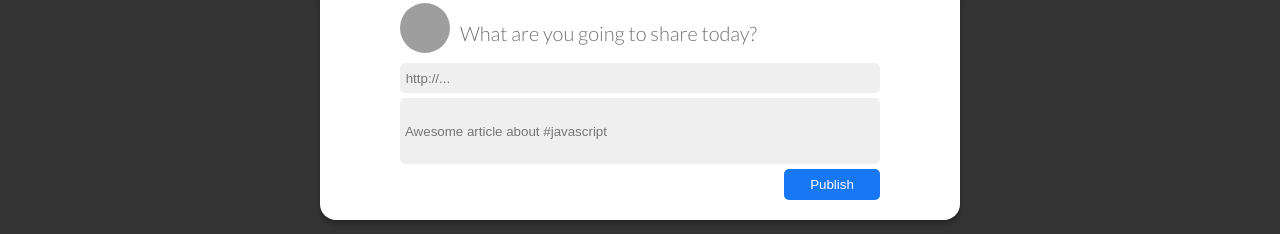
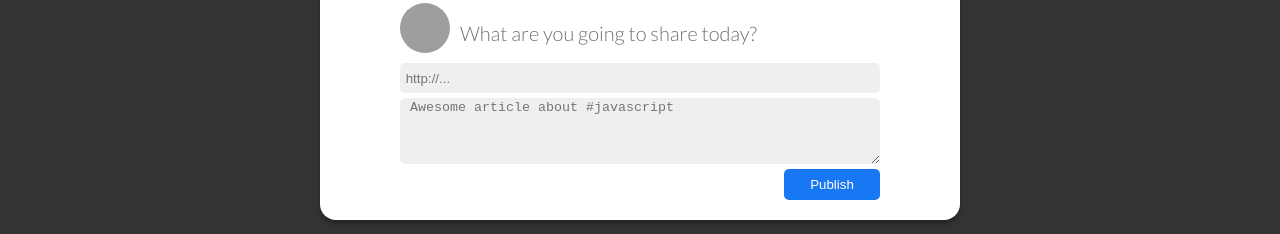
Before and after one commit to Marcio-VOT/Linkr-front, a React (Create React App) app: page /timeline in a window 1280 px wide. Shown: the part 201-435 px from the top of the page. Built offline with nearby package versions, Linux system fonts and the light colour scheme; no server answers; grey boxes are pictures that could not be loaded.

Commit message:
implementado registro de um novo post

```diff
--- a/src/comps/PostForm.js
+++ b/src/comps/PostForm.js
@@ -1,6 +1,50 @@
-import styled, { StyledComponent } from "styled-components";
+import styled from "styled-components";
+import axios from "axios";
+import { useState } from "react";
+import { useNavigate } from 'react-router-dom';
 
 export default function PostForm(){
+    const token = "eyJhbGciOiJIUzI1NiIsInR5cCI6IkpXVCJ9.eyJ1c2VySWQiOjIsImlhdCI6MTY3ODMyNjg1NywiZXhwIjoxNjc4MzM3NjU3fQ.9am1sNRkfJFrIyoyDYlxGCZDrn8owr_FAiBR1oS2Cy0";
+    const navigate = useNavigate();
+
+    function registerPost(event) {
+        event.preventDefault();
+
+        const config = {
+            headers: {
+                Authorization: `Bearer ${token}`
+            }
+        }
+
+        const URL = 'http://localhost:5000/posts';
+        const promise = axios.post(URL, postData, config);
+
+        promise.then(() => {
+            alert("Post cadastrado com sucesso");
+            navigate("/timeline");
+        })
+
+        promise.catch(() => {
+            alert("Não foi possível registrar o seu post.");
+            navigate("/timeline");
+        })
+
+        setPostData()
+    }
+
+    const [postData, setPostData] = useState({
+        externalLink: "",
+        description: ""
+    });
+
+    const {externalLink, description} = postData;
+
+    function handleForm(e) {
+        setPostData({
+            ...postData,
+            [e.target.name]: e.target.value,
+        })
+    }
     return(
         <PostFormContainer>
             <FormContent>
@@ -8,24 +52,29 @@ export default function PostForm(){
                     <img src="https://static.wikia.nocookie.net/meme/images/7/72/Irineu.png/revision/latest?cb=20170223020835&path-prefix=pt-br"/>
                     <p>What are you going to share today?</p>
                 </CustomerData>
-                <form data-test="publish-box">
+                <form onSubmit={registerPost} data-test="publish-box">
                     <input
                         className="link-input"
                         type="url"
                         id='url'
                         placeholder=' http://...'
                         required
-                        name='url'
+                        name='externalLink'
                         data-test='link'
+                        onChange={handleForm}
+                        value={externalLink}
                     />
-                    <input
-                        className="description-input"
+                    <textarea
+                        className="description-textarea"
                         type="text"
                         id='description'
                         placeholder=' Awesome article about #javascript'
-                        required
                         name='description'
                         data-test='description'
+                        rows="4"
+                        cols="50"
+                        onChange={handleForm}
+                        value={description}
                     />
 
                     <button
@@ -58,7 +107,13 @@ const FormContent = styled.div`
         flex-direction: column;
         align-items: flex-end;
 
-        input{
+        button:focus,
+        textarea:focus,
+        input:focus {
+        outline: none;
+        }
+
+        input, textarea{
             width: 100%;
             background: #EFEFEF;
             border-radius: 5px;
@@ -70,7 +125,7 @@ const FormContent = styled.div`
             height: 30px;
         }
 
-        .description-input{
+        .description-textarea{
             height: 66px;
         }
 
```
